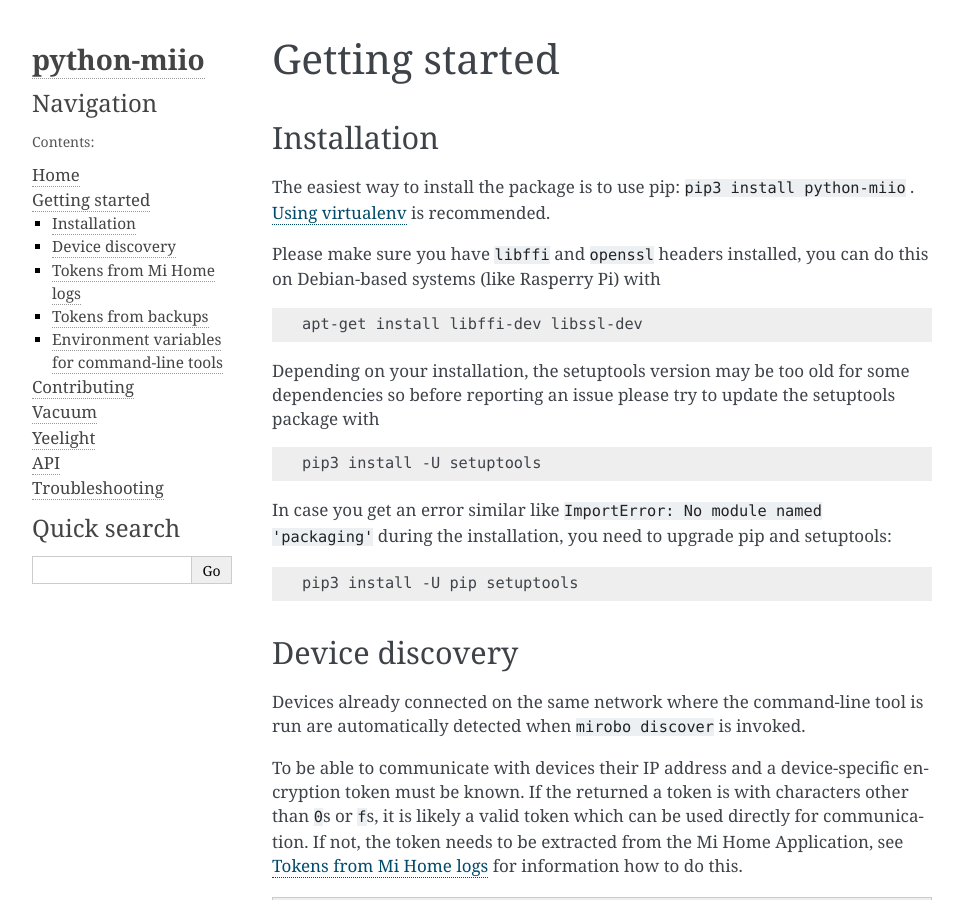
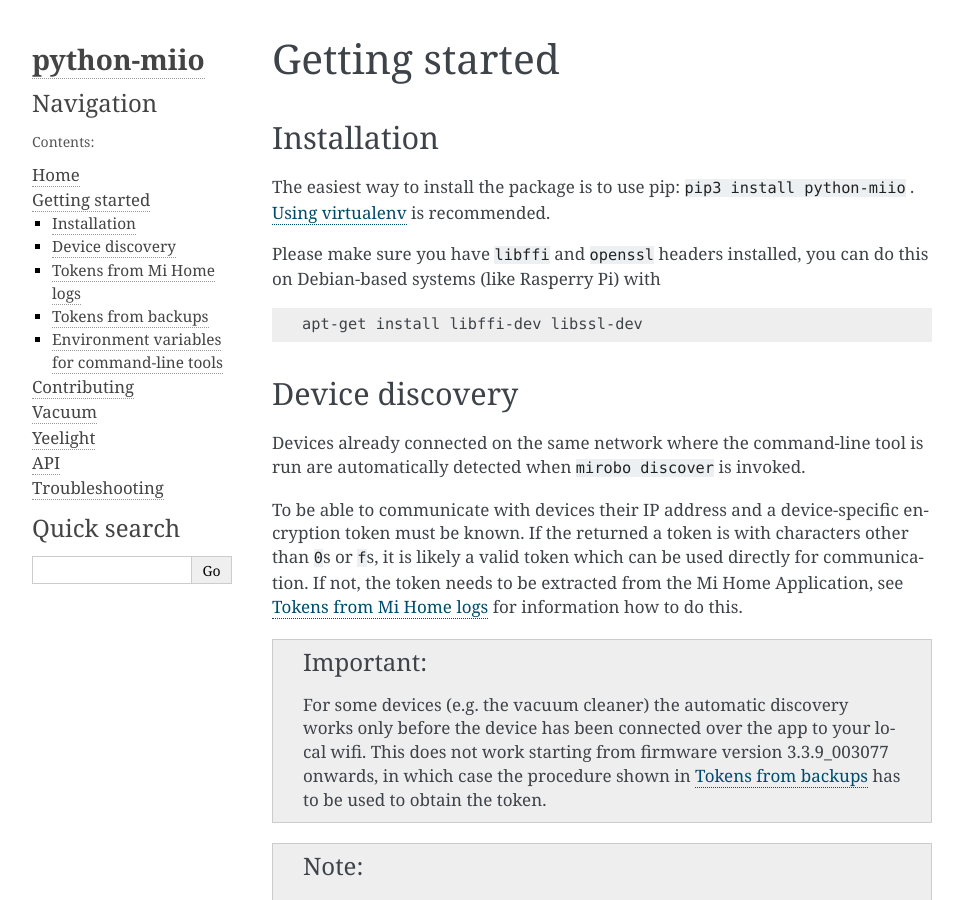
Before and after one commit to rytilahti/python-miio, a Sphinx documentation site: the page built from docs/discovery.rst, in a window 1280 px wide and 900 px high. Shown: the whole window, without its empty margins (148-1111 px from the left). Built offline with Sphinx 7.4.7, drawn with Linux system fonts in a browser that asks for light colours; pages that are not in the unit, such as notebooks, are missing from menus.

Commit message:
add sphinx to CI builds, remove obsoleted sphinx-autodoc-typehints as sphinx supports type hints starting from version 3.0

```diff
--- a/azure-pipelines.yml
+++ b/azure-pipelines.yml
@@ -40,6 +40,10 @@
     - script: |
         poetry run pre-commit run isort --all-files
       displayName: 'Order of imports (isort)'
+
+    - script: |
+        sphinx-build docs/ generated_docs
+      display: 'Documentation build (sphinx)'
 
 - stage: "Tests"
   jobs:
--- a/docs/conf.py
+++ b/docs/conf.py
@@ -33,7 +33,6 @@
 # ones.
 extensions = [
     "sphinx.ext.autodoc",
-    "sphinx_autodoc_typehints",
     "sphinx.ext.todo",
     "sphinx.ext.coverage",
     "sphinx.ext.viewcode",
--- a/docs/discovery.rst
+++ b/docs/discovery.rst
@@ -16,22 +16,6 @@
 .. code-block:: bash
 
     apt-get install libffi-dev libssl-dev
-
-Depending on your installation, the setuptools version may be too old
-for some dependencies so before reporting an issue please try to update
-the setuptools package with
-
-.. code-block:: bash
-
-    pip3 install -U setuptools
-
-In case you get an error similar like
-``ImportError: No module named 'packaging'`` during the installation,
-you need to upgrade pip and setuptools:
-
-.. code-block:: bash
-
-    pip3 install -U pip setuptools
 
 Device discovery
 ================
```
Also changed, not shown: docs/new_devices.rst (+3 -4 lines).
